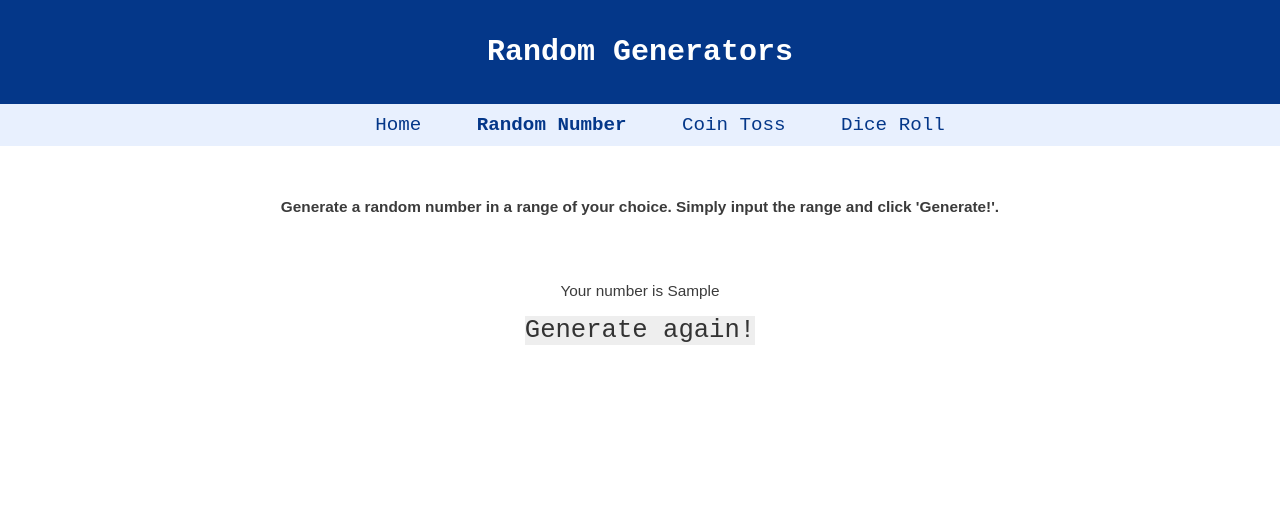
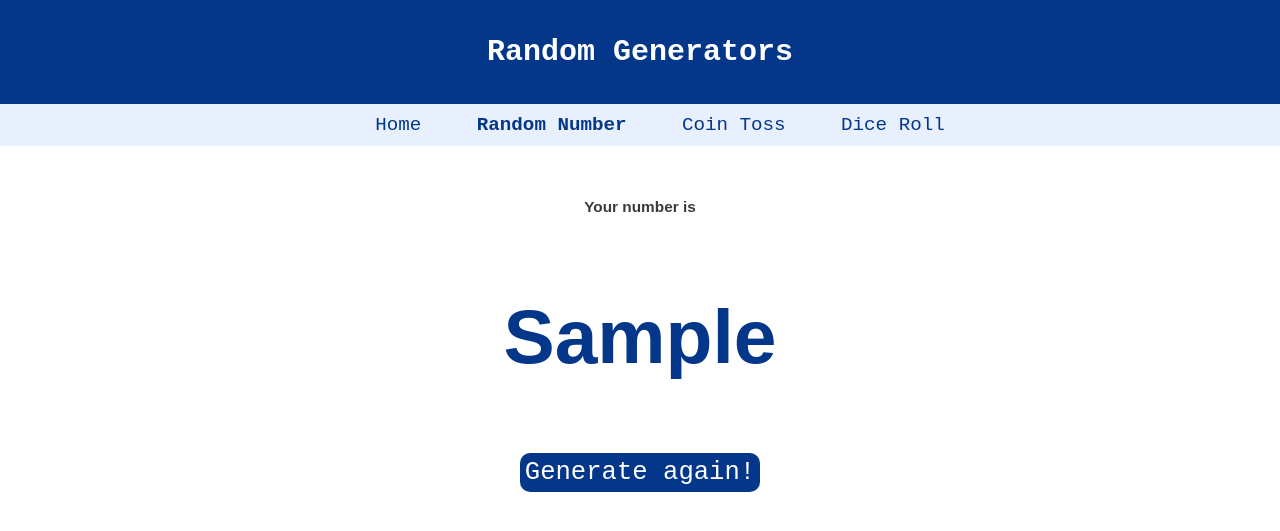
Before and after one commit to NSpicer/PythonGroupProject, a Python web app: template PythonGroupProject-master/templates/numberresults.html in a window 1280 px wide. Shown: the top 531 px of the page. Run offline with Jinja, Linux system fonts and the light colour scheme; the template is opened without the code that fills it: most values are stand-ins (such as "Sample title", 1, 10 or a date in 2020).

Commit message:
Updated formatting

```diff
--- a/PythonGroupProject-master/page.py
+++ b/PythonGroupProject-master/page.py
@@ -1,6 +1,5 @@
-import random, os
+import random
 from flask import Flask, render_template, request
-from intro_to_flask import app
 app = Flask(__name__)
 
 @app.route("/")
@@ -39,5 +38,4 @@ def result():
 		return render_template("numberresults.html", c=c)
 
 if __name__ == '__main__':
-	port = int (os.environ.get("PORT", 5000))
-	app.run(debug=True, host='0.0.0.0', port=port)
+	app.run(debug=True)
--- a/PythonGroupProject-master/static/css/main.css
+++ b/PythonGroupProject-master/static/css/main.css
@@ -52,7 +52,7 @@ body {
   text-align: left;
 }
 #Dice {
-  width: 30vw;
+  width: 25vw;
 }
 #Numbers {
   width: 30vw;
@@ -70,8 +70,15 @@ body {
   font: bold;
   font-family: "Courier New";
   text-decoration: none;
-  background-color: #EEEEEE;
-  color: #333333;
+  background-color: #043789;
+  color: #ffffff;
   text-align: center;
   font-size: 2vw;
+  padding: 5px;
+  border-radius: 10px;
 }
+#result {
+  font-size: 6vw;
+  font-weight: bold;
+  color: #043789;
+}
--- a/PythonGroupProject-master/templates/DiceRoll.html
+++ b/PythonGroupProject-master/templates/DiceRoll.html
@@ -16,7 +16,7 @@
       </ul>
         <br><br>
         <p><strong>Click the 'Roll' button to randomly roll the dice.</strong></p><br>
-        <p><a href="/diceroll_num" class="button">Roll</a></p>
+        <p><a href="/diceroll_num" class="button">Roll</a></p><br>
         <img id='Dice' src="{{ url_for('static',filename='Images/Dice.png') }}" align="center">
     </body>
 </html>
--- a/PythonGroupProject-master/templates/NumberGenerator.html
+++ b/PythonGroupProject-master/templates/NumberGenerator.html
@@ -16,13 +16,11 @@
       </ul>
         <br><br>
         <p><strong>Generate a random number in a range of your choice. Simply input the range and click 'Generate!'.</strong></p><br>
-
         <form action = "http://localhost:5000/rnumber_result" method = "POST">
           <p>Maximum value: <input type="text" name="max" id="a"></p>
           <p>Minimum value: <input type="text" name="min" id="b"></p><br>
           <p><input type="submit" name="Generate" value="Generate!" class="button" style="border:none;"></p>
-        </form><br><br>
-
+        </form><br>
         <p><img id='Numbers' src="{{ url_for('static',filename='Images/Numbers.png') }}" align="center"></p>
     </body>
 </html>
--- a/PythonGroupProject-master/templates/numberresults.html
+++ b/PythonGroupProject-master/templates/numberresults.html
@@ -14,9 +14,8 @@
         <li><a href=/diceroll>Dice Roll</a></li>
       </ul>
         <br><br>
-        <p><strong>Generate a random number in a range of your choice. Simply input the range and click 'Generate!'.</strong></p>
-        <br><br>
-        <p>Your number is {{c}}</p>
+        <p><strong>Your number is</strong></p>
+        <p id="result">{{c}}</p>
         <p><a href="/rnumber" class="button">Generate again!</a></p>
     </body>
 </html>
--- a/PythonGroupProject-master/templates/rollresults.html
+++ b/PythonGroupProject-master/templates/rollresults.html
@@ -15,7 +15,8 @@
         <li><a href=/diceroll><strong>Dice Roll</strong></a></li>
       </ul>
         <br><br>
-        <p>You rolled the number {{r}}!</p>
+        <p>You rolled the number</p>
+        <p id="result">{{r}}</p>
         <p><a href="/diceroll" class="button">Roll again!</a></p>
     </body>
 </html>
--- a/PythonGroupProject-master/templates/tossresults.html
+++ b/PythonGroupProject-master/templates/tossresults.html
@@ -16,10 +16,10 @@
       </ul>
         <br><br>
         {% if t > 0.5  %}
-   				<p>Tails!</p>
+   				<p><strong>Tails!</strong></p>
           <p><img id='Tails' src="{{ url_for('static',filename='Images/tails.png') }}" align="center"></p>
    		{% else %}
-   				<p>Heads!</p>
+   				<p><strong>Heads!</strong></p>
           <p><img id='Heads' src="{{ url_for('static',filename='Images/heads.png') }}" align="center"></p>
    		{% endif %}
    		<p><a href="/cointoss" class="button">Toss Again!</a></p>
```
